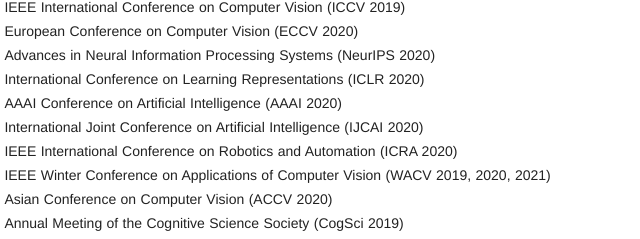
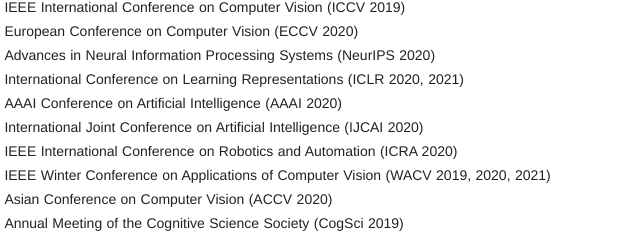
Before and after one commit to xumingze0308/xumingze0308.github.io, a plain HTML site: page index.html in a window 1280 px wide. Shown: the part 2196-2435 px from the top of the page, 465-1105 px from the left. Drawn offline with Linux system fonts and the light colour scheme.

Commit message:
Update index.html

```diff
--- a/index.html
+++ b/index.html
@@ -344,7 +344,7 @@ The full path to this file is /u/mx6/html-pub/index.html<br>
                         <li style="margin-bottom:-12px"><p>IEEE International Conference on Computer Vision (ICCV 2019)</li></p>
                         <li style="margin-bottom:-12px"><p>European Conference on Computer Vision (ECCV 2020)</li></p>
                         <li style="margin-bottom:-12px"><p>Advances in Neural Information Processing Systems (NeurIPS 2020)</li></p>
-                        <li style="margin-bottom:-12px"><p>International Conference on Learning Representations (ICLR 2020)</li></p>
+                        <li style="margin-bottom:-12px"><p>International Conference on Learning Representations (ICLR 2020, 2021)</li></p>
                         <li style="margin-bottom:-12px"><p>AAAI Conference on Artificial Intelligence (AAAI 2020)</li></p>
                         <li style="margin-bottom:-12px"><p>International Joint Conference on Artificial Intelligence (IJCAI 2020)</li></p>
                         <li style="margin-bottom:-12px"><p>IEEE International Conference on Robotics and Automation (ICRA 2020)</li></p>
```
